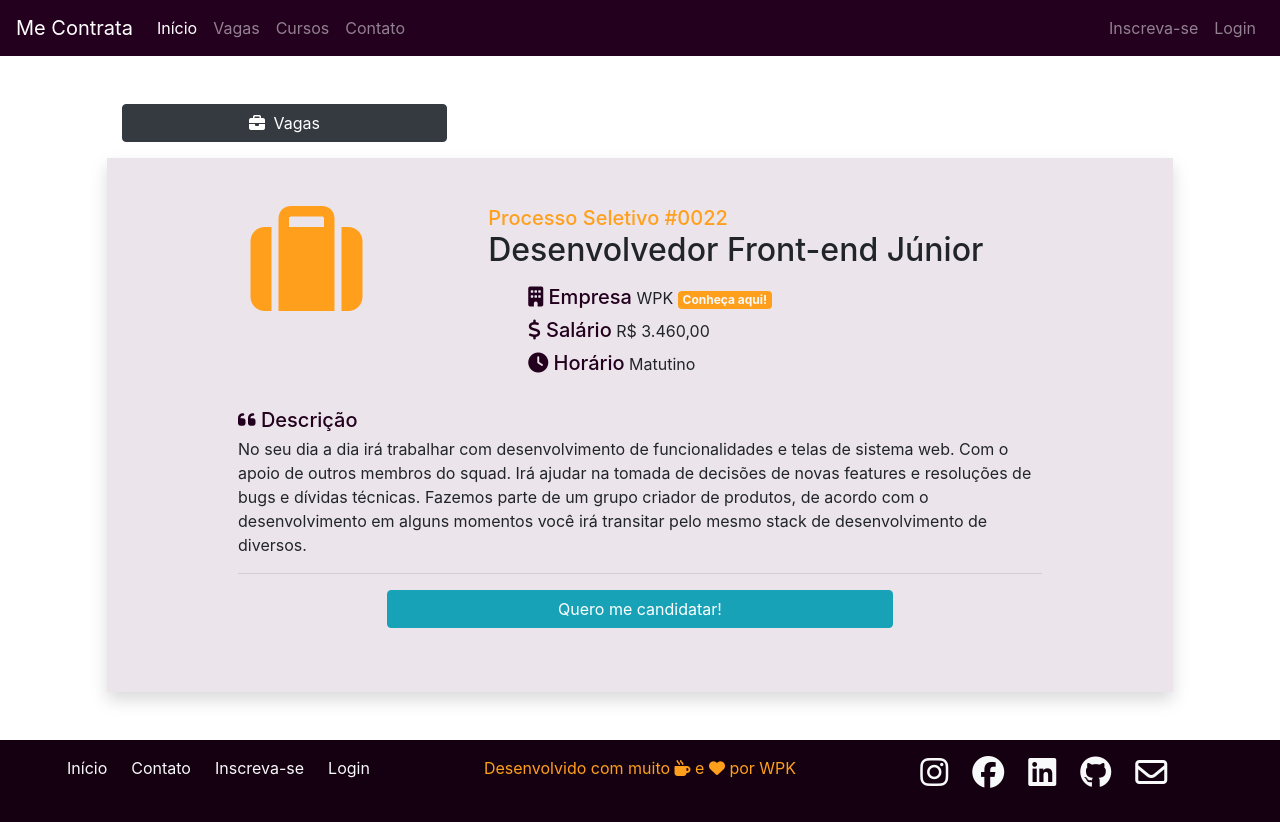
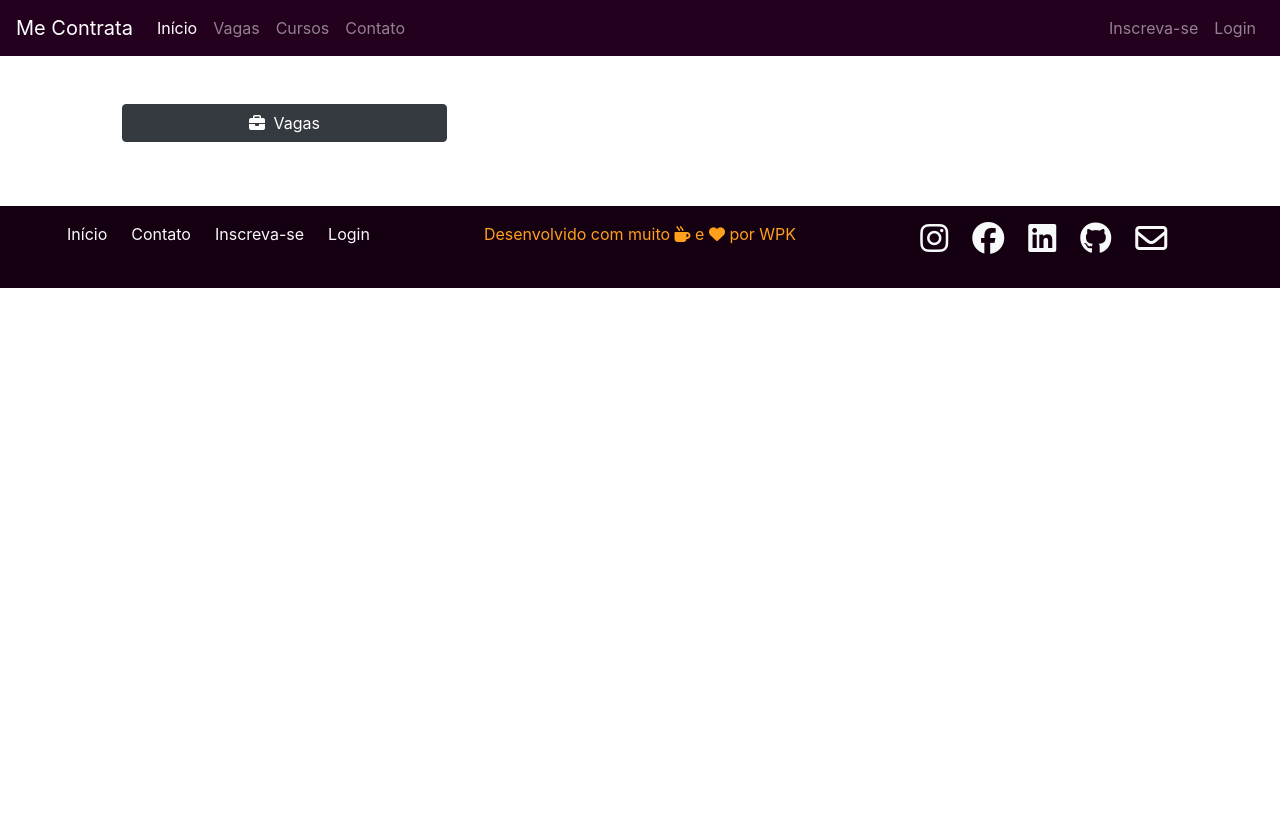
Before and after one commit to PedroSalvino/projeto-me-contrata-2021, an Angular app: page /vaga in a window 1280 px wide. After the commit the page ends 800 px from the top, so only its background shows below. Built offline with nearby package versions, Linux system fonts and the light colour scheme.

Commit message:
3 files modified

```diff
--- a/src/app/area-vagas/area-vagas.component.html
+++ b/src/app/area-vagas/area-vagas.component.html
@@ -81,8 +81,8 @@
             <div class="card-footer">
               <button
                 class="btn btn-block btn-warning"
+                (click)="setIndex(vaga.id)"
                 [routerLink]="['/vaga']"
-                (click)="setIndex(i)"
               >
                 Ver Mais
               </button>
--- a/src/app/vaga/vaga.component.html
+++ b/src/app/vaga/vaga.component.html
@@ -14,20 +14,25 @@
       </div>
 
       <div class="row my-3">
-        <div class="col py-5 px-5 bg-claro shadow">
+        <div
+          class="col py-5 px-5 bg-claro shadow"
+          *ngFor="let vaga of getVaga(this.index)"
+        >
           <div class="row">
             <div class="col-md-4 text-center">
               <span><i class="fas fa-suitcase fa-7x text-alerta"></i></span>
             </div>
             <div class="col">
-              <small class="h5 text-alerta">Processo Seletivo #0022</small>
-              <h1 class="h2">Desenvolvedor Front-end Júnior</h1>
+              <small class="h5 text-alerta"
+                >Processo Seletivo #00{{ vaga.id }}</small
+              >
+              <h1 class="h2">{{ vaga.nome }}</h1>
               <ul class="my-3">
                 <li class="my-2">
                   <span class="text-escuro h5"
                     ><i class="fas fa-building"></i> Empresa</span
                   >
-                  WPK
+                  {{ vaga.empresa }}
                   <span
                     class="badge bg-alerta text-light click-modal"
                     [routerLink]="['/empresa']"
@@ -38,13 +43,13 @@
                   <span class="text-escuro h5"
                     ><i class="fas fa-dollar-sign"></i> Salário</span
                   >
-                  R$ 3.460,00
+                  R$ {{ vaga.salario }}
                 </li>
                 <li class="my-2">
                   <span class="text-escuro h5"
                     ><i class="fas fa-clock"></i> Horário</span
                   >
-                  Matutino
+                  {{ vaga.horario }}
                 </li>
               </ul>
             </div>
@@ -56,13 +61,7 @@
                   ><i class="fas fa-quote-left"></i> Descrição</span
                 >
                 <p class="mt-1">
-                  No seu dia a dia irá trabalhar com desenvolvimento de
-                  funcionalidades e telas de sistema web. Com o apoio de outros
-                  membros do squad. Irá ajudar na tomada de decisões de novas
-                  features e resoluções de bugs e dívidas técnicas. Fazemos
-                  parte de um grupo criador de produtos, de acordo com o
-                  desenvolvimento em alguns momentos você irá transitar pelo
-                  mesmo stack de desenvolvimento de diversos.
+                 {{vaga.descricao}}
                 </p>
               </div>
               <hr />
--- a/src/app/vaga/vaga.component.ts
+++ b/src/app/vaga/vaga.component.ts
@@ -7,7 +7,14 @@ import { VagasService } from '../vagas.service';
   styleUrls: ['./vaga.component.css'],
 })
 export class VagaComponent implements OnInit {
-  constructor(vagas: VagasService) {}
+  index: number = 0;
+  constructor(public vagas: VagasService) {
+    this.index = vagas.getIndex();
+  }
 
   ngOnInit() {}
+
+  getVaga(index: number) {
+    return this.vagas.getVaga(index);
+  }
 }
--- a/src/app/vagas.service.ts
+++ b/src/app/vagas.service.ts
@@ -12,7 +12,7 @@ interface Vaga {
 @Injectable()
 export class VagasService {
   listvagas: Array<Vaga> = [];
-  index: number;
+  index: number = 0;
   constructor() {
     if (localStorage.getItem('vagas')) {
       this.listvagas = JSON.parse(localStorage.getItem('vagas'));
@@ -66,8 +66,13 @@ export class VagasService {
 
   setIndex(numero: number) {
     this.index = numero;
+    console.log(this.index);
   }
   getIndex() {
     return this.index;
   }
+
+  getVaga(index: number) {
+    return this.listvagas.filter((el) => el.id == index);
+  }
 }
```
